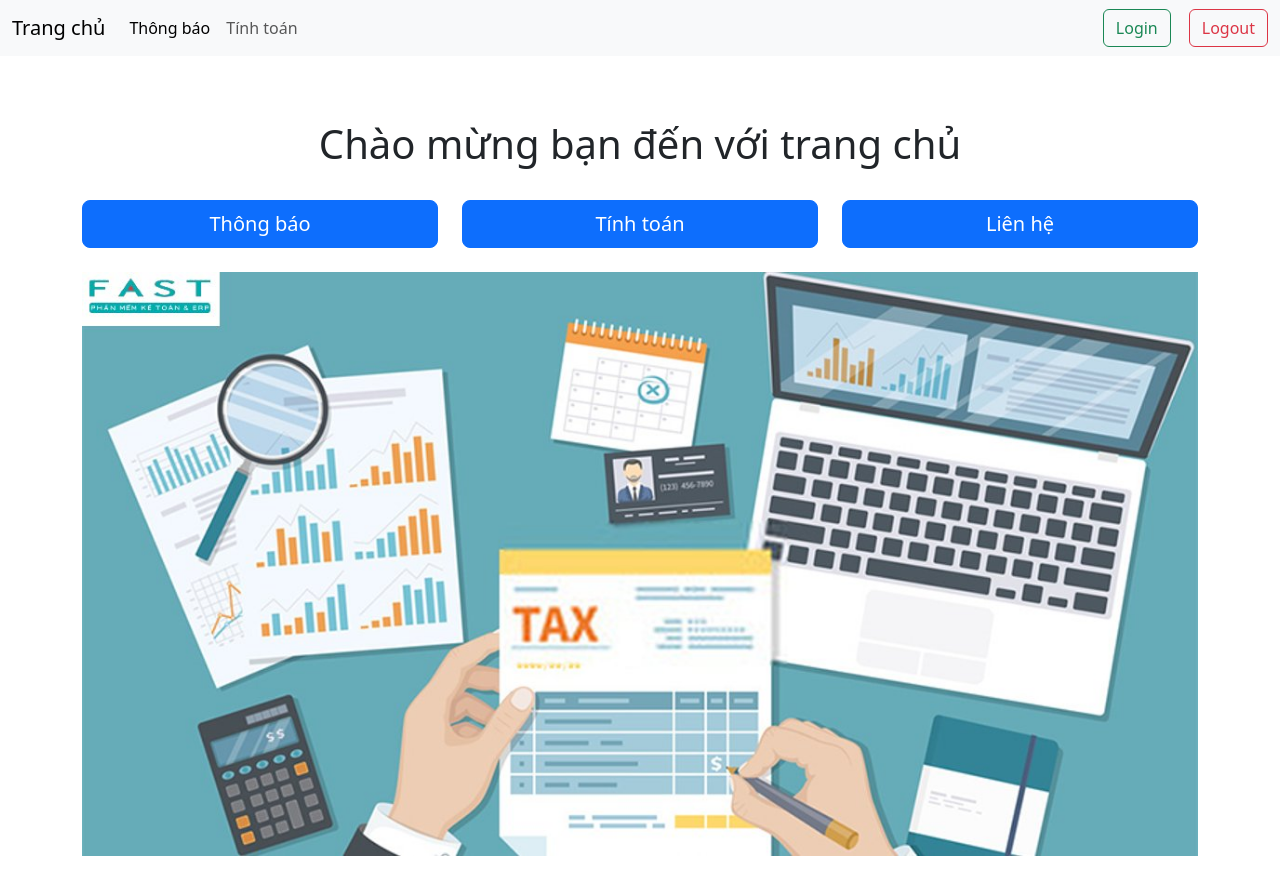
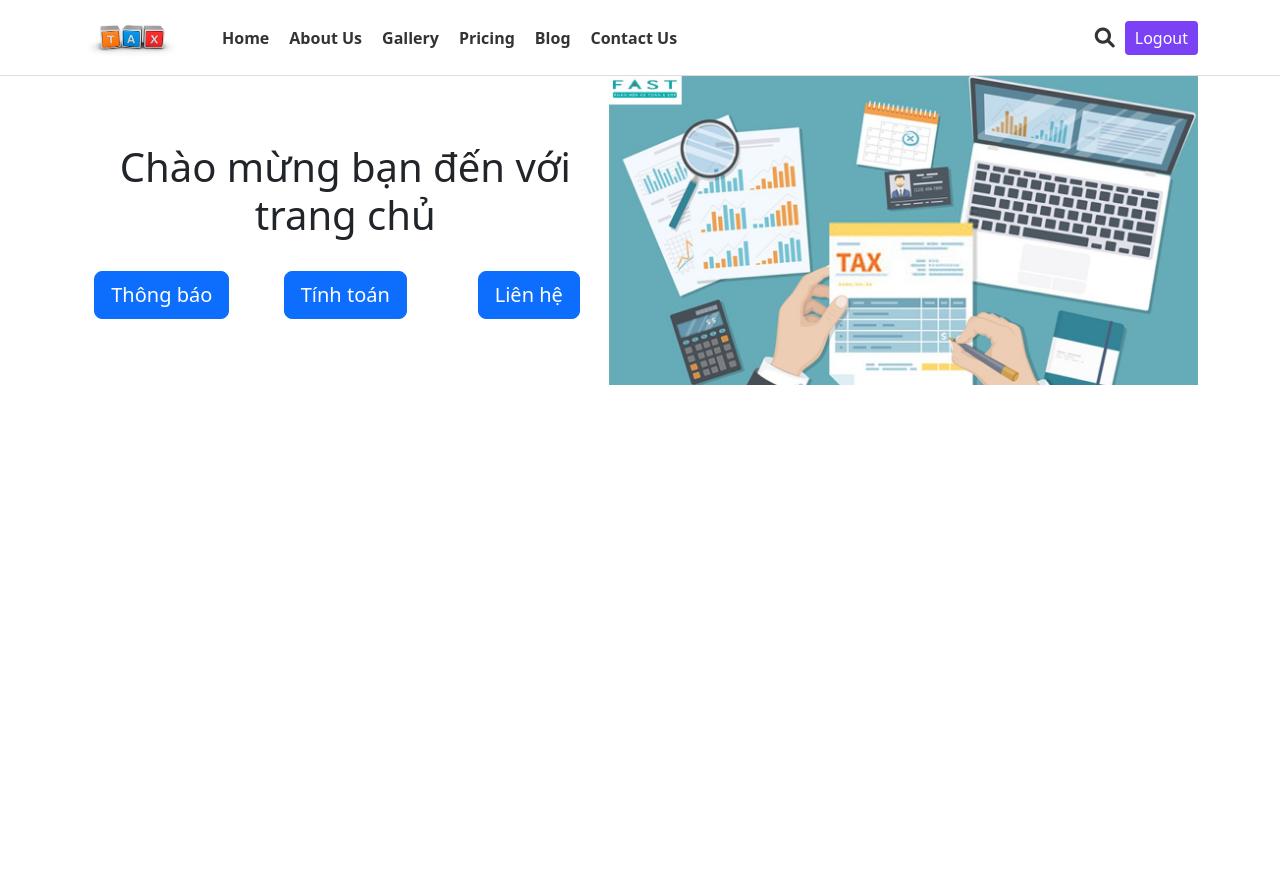
Before and after one commit to longhms/Danh-Gia-Kiem-Dinh-Phan-Mem, a plain HTML site: page homepage.html in a window 1280 px wide. After the commit the page ends 800 px from the top, so only its background shows below. Drawn offline with nearby package versions, Linux system fonts and the light colour scheme.

Commit message:
edit header

```diff
--- a/IncomeTaxCacu/style.css
+++ b/IncomeTaxCacu/style.css
@@ -6,6 +6,96 @@ body {
     -webkit-font-smoothing: antialiased;
     -moz-osx-font-smoothing: grayscale;
 }
+header {
+    background-color: #fff;
+    border-bottom: 1px solid #ddd;
+    padding: 10px 0;
+}
+
+.container {
+    width: 90%;
+    margin: 0 auto;
+    display: flex;
+    justify-content: flex-start;
+    align-items: center;
+}
+
+.logo img {
+    max-width: 100px;
+    margin-right: 20px;
+}
+
+nav ul {
+    list-style: none;
+    margin: 0;
+    padding: 0;
+    display: flex;
+}
+
+nav ul li {
+    margin-left: 20px;
+}
+
+nav ul li a {
+    text-decoration: none;
+    color: #333;
+    font-weight: bold;
+}
+
+nav ul li a:hover {
+    color: #7a42f4;
+}
+
+.search-container {
+    display: flex;
+    align-items: center;
+    margin-left: auto;
+}
+
+.search-icon {
+    font-size: 20px;
+    color: #333;
+    cursor: pointer;
+}
+
+.search-icon:hover {
+    color: #7a42f4;
+}
+
+.search-input {
+    display: none;
+    border: none;
+    border-bottom: 1px solid #ddd;
+    padding: 5px;
+    margin-left: 10px;
+    border-radius: 0;
+    transition: border-bottom-color 0.3s ease-in-out;
+}
+
+.search-input.active {
+    display: block;
+}
+
+.search-input:focus {
+    outline: none;
+    border-bottom-color: #7a42f4;
+}
+
+.logout-btn {
+    background-color: #7a42f4;
+    color: #fff;
+    border: none;
+    padding: 5px 10px;
+    margin-left: 10px;
+    cursor: pointer;
+    border-radius: 4px;
+    transition: background-color 0.3s ease-in-out;
+}
+
+.logout-btn:hover {
+    background-color: #5a32b1;
+}
+
 
 code {
     font-family: source-code-pro, Menlo, Monaco, Consolas, 'Courier New',
--- a/homepage.css
+++ b/homepage.css
@@ -1,35 +1,101 @@
 body {
     font-family: Arial, sans-serif;
-    background-color: #f8f9fa;
     margin: 0;
     padding: 0;
+    box-sizing: border-box;
+    font-family: -apple-system, BlinkMacSystemFont, 'Segoe UI', 'Roboto', 'Oxygen',
+    'Ubuntu', 'Cantarell', 'Fira Sans', 'Droid Sans', 'Helvetica Neue',
+    sans-serif;
+  -webkit-font-smoothing: antialiased;
+  -moz-osx-font-smoothing: grayscale;
 }
 
 header {
-    margin-bottom: 20px;
+    background-color: #fff;
+    border-bottom: 1px solid #ddd;
+    padding: 10px 0;
 }
 
-.main {
-    width: 100%;
-    padding: 20px;
+.container {
+    width: 90%;
+    margin: 0 auto;
+    display: flex;
+    justify-content: flex-start;
+    align-items: center;
 }
 
-h1 {
-    color: #007bff;
+.logo img {
+    max-width: 100px;
+    margin-right: 20px;
 }
 
-.btn-lg {
-    width: 100%;
-    padding: 15px;
-    font-size: 1.25rem;
+nav ul {
+    list-style: none;
+    margin: 0;
+    padding: 0;
+    display: flex;
 }
 
-.img-fluid {
-    max-width: 100%;
-    height: auto;
+nav ul li {
+    margin-left: 20px;
 }
 
-.d-flex {
+nav ul li a {
+    text-decoration: none;
+    color: #333;
+    font-weight: bold;
+}
+
+nav ul li a:hover {
+    color: #7a42f4;
+}
+
+.search-container {
     display: flex;
-    gap: 10px;
+    align-items: center;
+    margin-left: auto;
 }
+
+.search-icon {
+    font-size: 20px;
+    color: #333;
+    cursor: pointer;
+}
+
+.search-icon:hover {
+    color: #7a42f4;
+}
+
+.search-input {
+    display: none;
+    border: none;
+    border-bottom: 1px solid #ddd;
+    padding: 5px;
+    margin-left: 10px;
+    border-radius: 0;
+    transition: border-bottom-color 0.3s ease-in-out;
+}
+
+.search-input.active {
+    display: block;
+}
+
+.search-input:focus {
+    outline: none;
+    border-bottom-color: #7a42f4;
+}
+
+.logout-btn {
+    background-color: #7a42f4;
+    color: #fff;
+    border: none;
+    padding: 5px 10px;
+    margin-left: 10px;
+    cursor: pointer;
+    border-radius: 4px;
+    transition: background-color 0.3s ease-in-out;
+}
+
+.logout-btn:hover {
+    background-color: #5a32b1;
+}
--- a/homepage.html
+++ b/homepage.html
@@ -3,35 +3,36 @@
 <head>
     <meta charset="UTF-8">
     <meta name="viewport" content="width=device-width, initial-scale=1.0">
-    <link rel="stylesheet" href="/Danh-Gia-Kiem-Dinh-Phan-Mem/homepage.css">
+    <link rel="stylesheet" href="https://cdnjs.cloudflare.com/ajax/libs/font-awesome/6.0.0-beta3/css/all.min.css">
+    <link rel="stylesheet" href="homepage.css">
     <link href="https://cdn.jsdelivr.net/npm/bootstrap@5.3.3/dist/css/bootstrap.min.css" rel="stylesheet" integrity="sha384-QWTKZyjpPEjISv5WaRU9OFeRpok6YctnYmDr5pNlyT2bRjXh0JMhjY6hW+ALEwIH" crossorigin="anonymous">
     <script src="https://cdn.jsdelivr.net/npm/bootstrap@5.3.3/dist/js/bootstrap.bundle.min.js" integrity="sha384-YvpcrYf0tY3lHB60NNkmXc5s9fDVZLESaAA55NDzOxhy9GkcIdslK1eN7N6jIeHz" crossorigin="anonymous"></script>
     <title>Trang chủ</title>
 </head>
 <body>
-    <header id="header">
-        <nav class="navbar navbar-expand-lg navbar-light bg-light">
-            <div class="container-fluid">
-                <a class="navbar-brand" href="#">Trang chủ</a>
-                <button class="navbar-toggler" type="button" data-bs-toggle="collapse" data-bs-target="#navbarSupportedContent" aria-controls="navbarSupportedContent" aria-expanded="false" aria-label="Toggle navigation">
-                    <span class="navbar-toggler-icon"></span>
-                </button>
-                <div class="collapse navbar-collapse" id="navbarSupportedContent">
-                    <ul class="navbar-nav me-auto mb-2 mb-lg-0">
-                        <li class="nav-item">
-                            <a class="nav-link active" aria-current="page" href="#">Thông báo</a>
-                        </li>
-                        <li class="nav-item">
-                            <a class="nav-link" href="tinh-toan.html">Tính toán</a>
-                        </li>
-                    </ul>
-                    <form class="d-flex" role="search">
-                        <button class="btn btn-outline-success me-2" type="button">Login</button>
-                        <button class="btn btn-outline-danger" type="button">Logout</button>
-                    </form>
+    <header>
+        <div class="container">
+            <div class="logo">
+                <img src="img/logo.jpg" alt="DreamSoft">
+            </div>
+            <nav>
+                <ul>
+                    <li><a href="homepage.html">Home</a></li>
+                    <li><a href="#">About Us</a></li>
+                    <li><a href="#">Gallery</a></li>
+                    <li><a href="#">Pricing</a></li>
+                    <li><a href="#">Blog</a></li>
+                    <li><a href="#">Contact Us</a></li>
+                </ul>
+            </nav>
+            <div class="search-container">
+                <div class="search-icon">
+                    <i class="fas fa-search"></i>
                 </div>
+                <input type="text" class="search-input" placeholder="Search...">
+                <button class="logout-btn">Logout</button>
             </div>
-        </nav>
+        </div>
     </header>
     <main class="main" id="main">
         <div class="container">
@@ -43,7 +44,7 @@
                     <a href="#" class="btn btn-primary btn-lg btn-block">Thông báo</a>
                 </div>
                 <div class="col-md-4 mb-4">
-                    <a href="tinh-toan.html" class="btn btn-primary btn-lg btn-block">Tính toán</a>
+                    <a href="IncomeTaxCacu/index.html" class="btn btn-primary btn-lg btn-block">Tính toán</a>
                 </div>
                 <div class="col-md-4 mb-4">
                     <a href="#" class="btn btn-primary btn-lg btn-block">Liên hệ</a>
@@ -51,10 +52,11 @@
             </div>
             <div class="row">
                 <div class="col-12 text-center">
-                    <img src="/Danh-Gia-Kiem-Dinh-Phan-Mem/img/1-huong-dan-hach-toan-thue-tncn-theo-thong-tu-200-2014-tt-btc.jpg" class="img-fluid" alt="Homepage Image">
+                    <img src="/img/1-huong-dan-hach-toan-thue-tncn-theo-thong-tu-200-2014-tt-btc.jpg" class="img-fluid" alt="Homepage Image">
                 </div>
             </div>
         </div>
     </main>
+    <script src="homepage.js"></script>
 </body>
 </html>
--- /dev/null
+++ b/homepage.js
@@ -0,0 +1,22 @@
+document.addEventListener('DOMContentLoaded', function() {
+    const searchIcon = document.querySelector('.search-icon');
+    const searchInput = document.querySelector('.search-input');
+
+    // Toggle search input visibility when search icon is clicked
+    searchIcon.addEventListener('click', function() {
+        searchInput.classList.toggle('active');
+        if (searchInput.classList.contains('active')) {
+            searchInput.focus();
+        } else {
+            searchInput.value = '';
+        }
+    });
+
+    // Hide search input when clicking outside
+    document.addEventListener('click', function(event) {
+        if (!searchIcon.contains(event.target) && !searchInput.contains(event.target)) {
+            searchInput.classList.remove('active');
+            searchInput.value = '';
+        }
+    });
+});
```
Also changed, not shown: IncomeTaxCacu/index.html (+24 -1 lines), img/logo.jpg (added).
